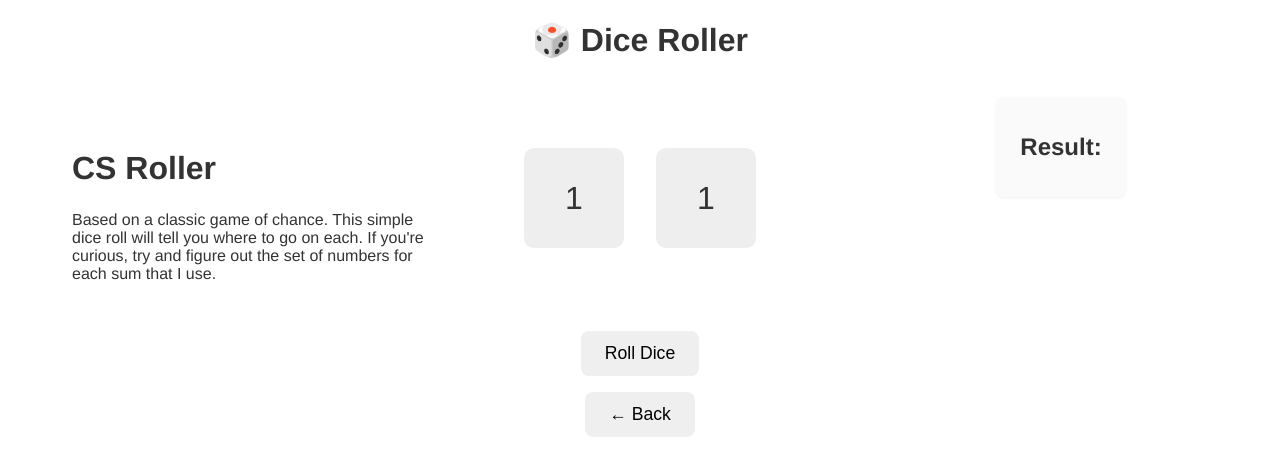
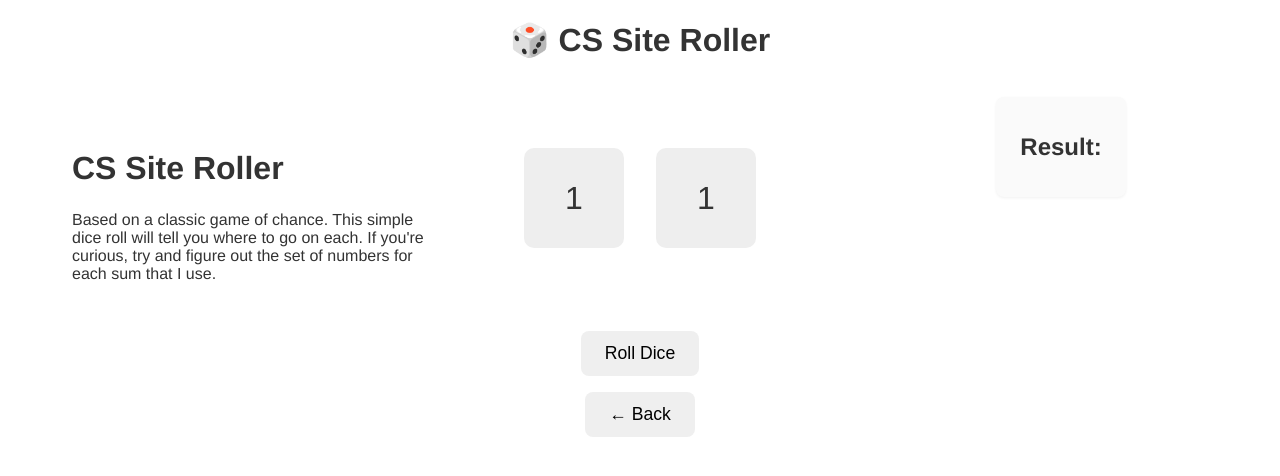
Before and after one commit to baileyfcross/monkeyhacks-ui, a Vue app: page /diceGame in a window 1280 px wide. Shown: the top 476 px of the page. Built offline with nearby package versions, Linux system fonts and the light colour scheme.

Commit message:
updated version number, lang tag, and text for dice page

```diff
--- a/index.html
+++ b/index.html
@@ -1,5 +1,5 @@
 <!doctype html>
-<html lang="">
+<html lang="en-US">
   <head>
     <meta charset="UTF-8" />
     <link rel="icon" href="/eyebrows.ico" />
--- a/package.json
+++ b/package.json
@@ -1,6 +1,6 @@
 {
   "name": "monkeyhacks-ui",
-  "version": "0.0.0",
+  "version": "0.0.3",
   "private": true,
   "type": "module",
   "engines": {
--- a/src/views/DiceView.vue
+++ b/src/views/DiceView.vue
@@ -1,10 +1,10 @@
 <template>
   <main class="main">
-    <h1>🎲 Dice Roller</h1>
+    <h1>🎲 CS Site Roller</h1>
     <div class="three-column">
       <div class="dice-text">
         <div class="text-box">
-          <h1>CS Roller</h1>
+          <h1>CS Site Roller</h1>
           <p></p>
           Based on a classic game of chance. This simple dice roll will tell you where to go on
           each. If you're curious, try and figure out the set of numbers for each sum that I use.
--- a/src/views/HomeView.vue
+++ b/src/views/HomeView.vue
@@ -8,7 +8,7 @@ import MainPageCarousel from '@/components/MainPageCarousel.vue'
 
     <div>
       <RouterLink to="/diceGame">
-        <button class="button">Go to Dice Roller →</button>
+        <button class="button">Go to CS Site Roller →</button>
       </RouterLink>
       <MainPageCarousel />
     </div>
```
